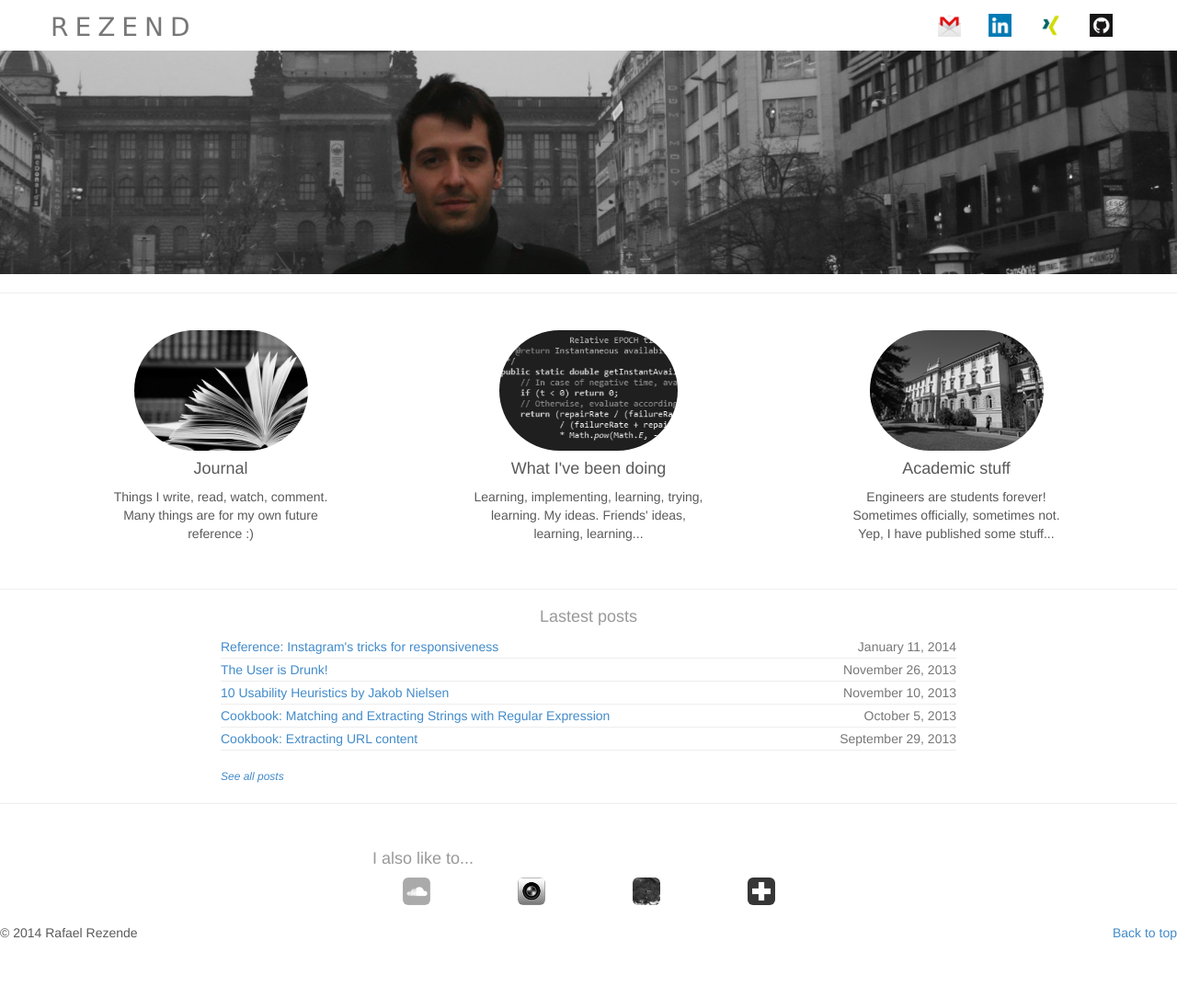
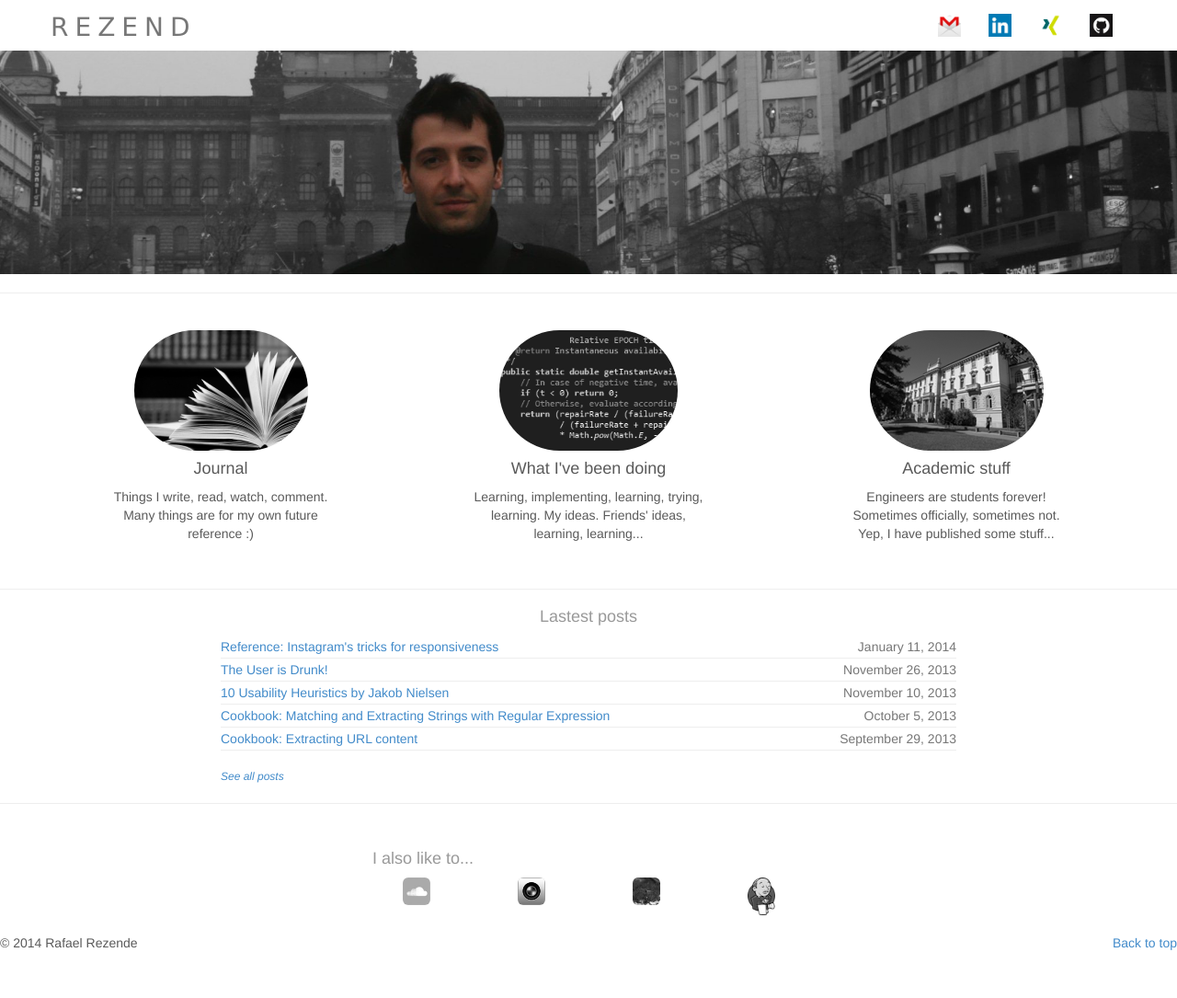
Before and after one commit to rafaelrezend/rafaelrezend.github.io, a Jekyll site: the page built from index.html, in a window 1280 px wide. Shown: the whole page at 92% size. Built offline with Jekyll 4.4.1, drawn with Linux system fonts in a browser that asks for light colours; Markdown is read by kramdown in place of the engine named in the settings.

Commit message:
Replacing icon main page.

```diff
--- a/_layouts/main.html
+++ b/_layouts/main.html
@@ -119,7 +119,7 @@
 				<a href="http://myaquaria.wordpress.com/" id="ext-tooltip" data-title="...take my fishes for a walk!"><img class="img-rounded grayscale" src="images/icon_aquaria.png" width="30px"></a>
 			</div>
             <div class="col-3">
-				<a href="play-plugin-jenkins.html" id="ext-tooltip" data-title="... play with Jenkins."><img class="img-rounded grayscale" src="images/icon_swiss.png" width="30px"></a>
+				<a href="play-plugin-jenkins.html" id="ext-tooltip" data-title="... play with Jenkins."><img class="img-rounded grayscale" src="images/play-plugin/jenkins-logo.png" width="30px"></a>
 			</div>
 		</div>
 	</div><!-- /.container -->
```
